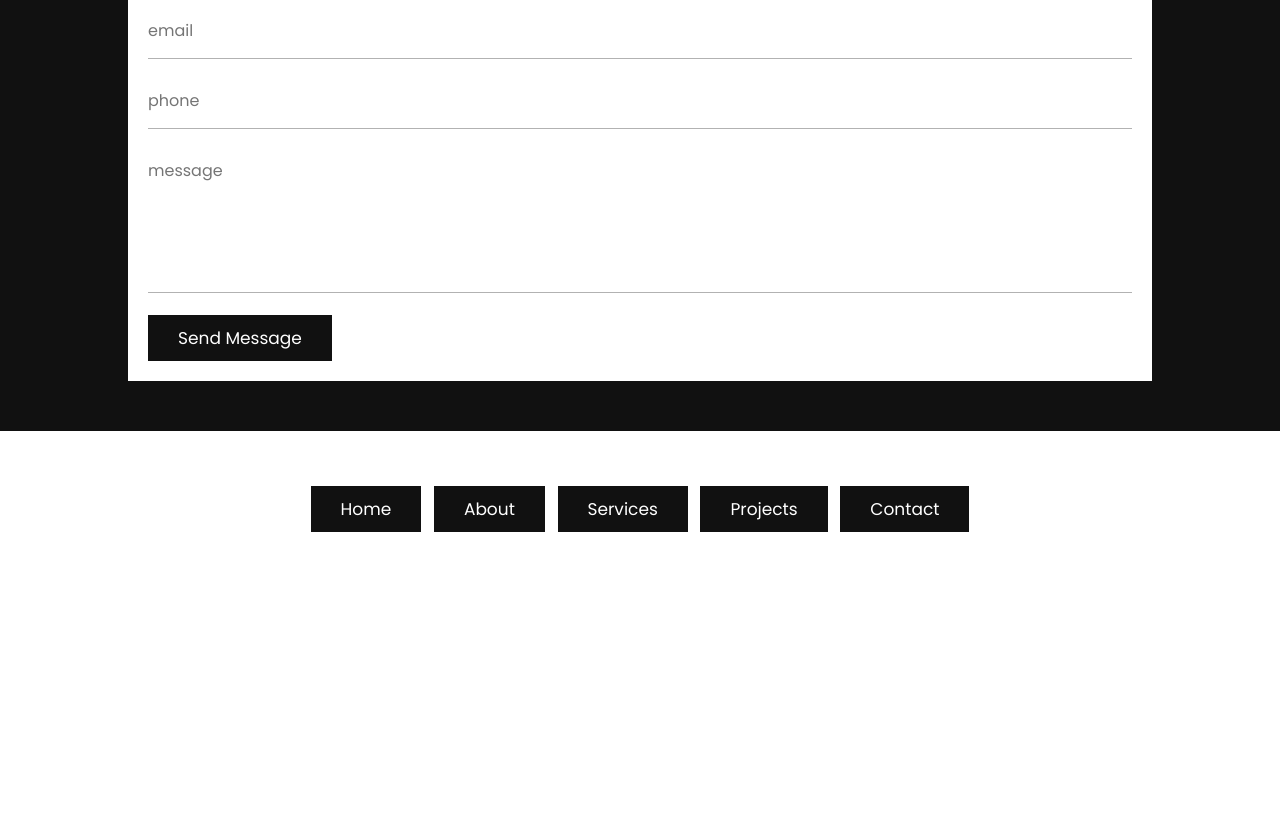
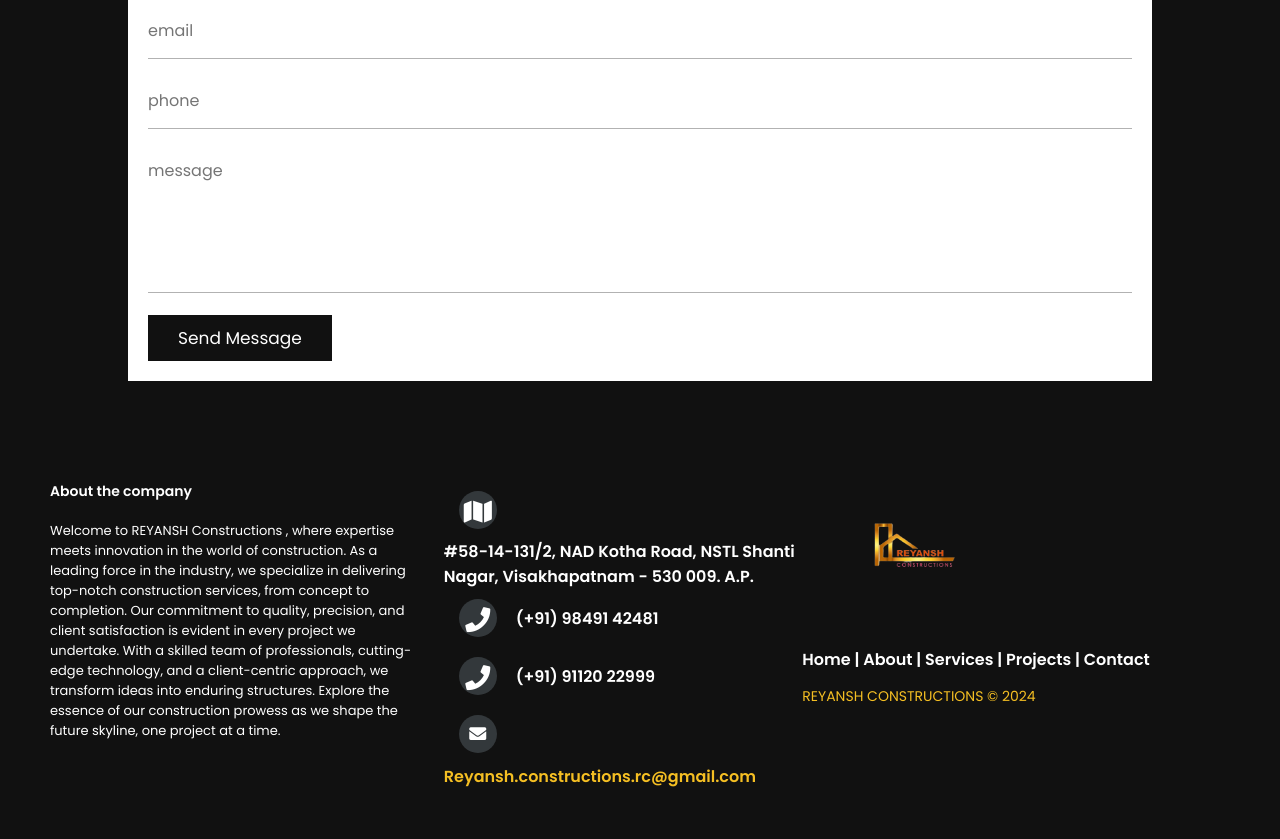
Before and after one commit to praveenakamrshadow/Reyansh-Constructions, a plain HTML site: page index.html in a window 1280 px wide. Shown: the part 6366-7205 px from the top of the page. Before the commit the page ends 6953 px from the top, so only its background shows below. Drawn offline with nearby package versions, Linux system fonts and the light colour scheme; some packages are replaced by stand-ins of ours; a script that the page names is missing.

Commit message:
footer  updated

```diff
--- a/css/style.css
+++ b/css/style.css
@@ -688,6 +688,166 @@ section {
         margin: 2rem;
     }
 }
+/* footer */
+.footer {
+    background-color: #111111;
+    width: 100%;
+    text-align: left;
+    font-family: sans-serif;
+    font-weight: bold;
+    font-size: 16px;
+    padding: 50px;
+}
+
+.footer .footer-left,
+.footer .footer-center,
+.footer .footer-right {
+    display: inline-block;
+    vertical-align: top;
+}
+
+/* footer left*/
+
+.footer .footer-left {
+    width: 33%;
+    padding-right: 15px;
+}
+
+.footer .about {
+    line-height: 20px;
+    color: #ffffff;
+    font-size: 13px;
+    font-weight: normal;
+    margin: 0;
+}
+
+.footer .about span {
+    display: block;
+    color: #ffffff;
+    font-size: 14px;
+    font-weight: bold;
+    margin-bottom: 20px;
+}
+
+.footer .icons {
+    margin-top: 25px;
+}
+
+.footer .icons a {
+    display: inline-block;
+    width: 35px;
+    height: 35px;
+    cursor: pointer;
+    background-color: #33383b;
+    border-radius: 2px;
+    font-size: 20px;
+    color: #ffffff;
+    text-align: center;
+    line-height: 35px;
+    margin-right: 3px;
+    margin-bottom: 5px;
+}
+
+/* footer center*/
+
+.footer .footer-center {
+    width: 30%;
+}
+
+.footer .footer-center i {
+    background-color: #33383b;
+    color: #ffffff;
+    font-size: 25px;
+    width: 38px;
+    height: 38px;
+    border-radius: 50%;
+    text-align: center;
+    line-height: 42px;
+    margin: 10px 15px;
+    vertical-align: middle;
+}
+
+.footer .footer-center i.fa-envelope {
+    font-size: 17px;
+    line-height: 38px;
+}
+
+.footer .footer-center p {
+    display: inline-block;
+    color: #ffffff;
+    vertical-align: middle;
+    margin: 0;
+}
+
+.footer .footer-center p span {
+    display: block;
+    font-weight: normal;
+    font-size: 14px;
+    line-height: 2;
+}
+
+.footer .footer-center p a {
+    color: #f5bf23;
+    text-decoration: none;
+}
+
+/* footer right*/
+
+.footer .footer-right {
+    width: 35%;
+}
+
+.footer h2 {
+    color: #ffffff;
+    font-size: 36px;
+    font-weight: normal;
+    margin: 0;
+}
+
+.footer h2 span {
+    color: #f5bf23;
+}
+
+.footer .menu {
+    color: #ffffff;
+    margin: 20px 0 12px;
+    padding: 0;
+}
+
+.footer .menu a {
+    display: inline-block;
+    line-height: 1.8;
+    text-decoration: none;
+    color: inherit;
+}
+
+.footer .menu a:hover {
+    color: #f5bf23;
+}
+
+.footer .name {
+    color: #f5bf23;
+    font-size: 14px;
+    font-weight: normal;
+    margin: 0;
+}
+
+@media (max-width: 767px) {
+    .footer {
+        font-size: 14px;
+    }
+    .footer .footer-left,
+    .footer .footer-center,
+    .footer .footer-right {
+        display: block;
+        width: 100%;
+        margin-bottom: 40px;
+        text-align: center;
+    }
+    .footer .footer-center i {
+        margin-left: 0;
+    }
+}
 
 @media (max-width: 768px) {
     .header .search-form {
--- a/index.html
+++ b/index.html
@@ -615,15 +615,54 @@
             </div>
         </section>
 
-        <section class="footer">
-            <div class="links">
-                <a class="btn" href="#home">home</a>
-                <a class="btn" href="#about">about</a>
-                <a class="btn" href="#services">services</a>
-                <a class="btn" href="#projects">projects</a>
-                <a class="btn" href="#contact">contact</a>
+        <footer class="footer">
+            <div class="footer-left col-md-4 col-sm-6">
+                <p class="about">
+                    <span> About the company</span> Welcome to REYANSH
+                    Constructions , where expertise meets innovation in the
+                    world of construction. As a leading force in the industry,
+                    we specialize in delivering top-notch construction services,
+                    from concept to completion. Our commitment to quality,
+                    precision, and client satisfaction is evident in every
+                    project we undertake. With a skilled team of professionals,
+                    cutting-edge technology, and a client-centric approach, we
+                    transform ideas into enduring structures. Explore the
+                    essence of our construction prowess as we shape the future
+                    skyline, one project at a time.
+                </p>
             </div>
-        </section>
+            <div class="footer-center col-md-4 col-sm-6">
+                <div>
+                    <i class="fa fa-map"></i>
+                    <p>
+                        #58-14-131/2, NAD Kotha Road, NSTL Shanti Nagar,
+                        Visakhapatnam - 530 009. A.P.
+                    </p>
+                </div>
+                <div>
+                    <i class="fa fa-phone"></i>
+                    <p>(+91) 98491 42481</p>
+                </div>
+                <div>
+                    <i class="fa fa-phone"></i>
+                    <p>(+91) 91120 22999</p>
+                </div>
+                <div>
+                    <i class="fa fa-envelope"></i>
+                    <p><a href="#"> Reyansh.constructions.rc@gmail.com</a></p>
+                </div>
+            </div>
+            <div class="footer-right col-md-4 col-sm-6">
+                <img src="./images/logo.png" width="50%" height="50%" />
+                <p class="menu">
+                    <a href="#home"> Home</a> | <a href="#about"> About</a> |
+                    <a href="#services"> Services</a> |
+                    <a href="#projects"> Projects</a> |
+                    <a href="#contact"> Contact</a>
+                </p>
+                <p class="name">REYANSH CONSTRUCTIONS &copy; 2024</p>
+            </div>
+        </footer>
 
         <script src="https://cdnjs.cloudflare.com/ajax/libs/lightgallery-js/1.4.0/js/lightgallery.min.js"></script>
 
```
